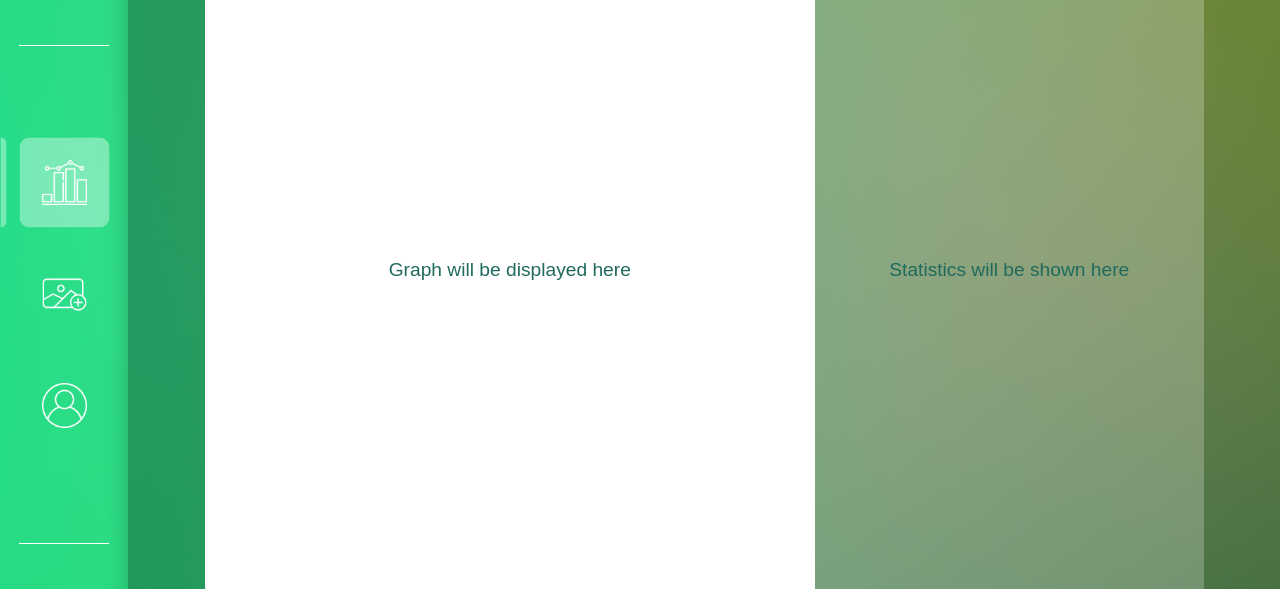
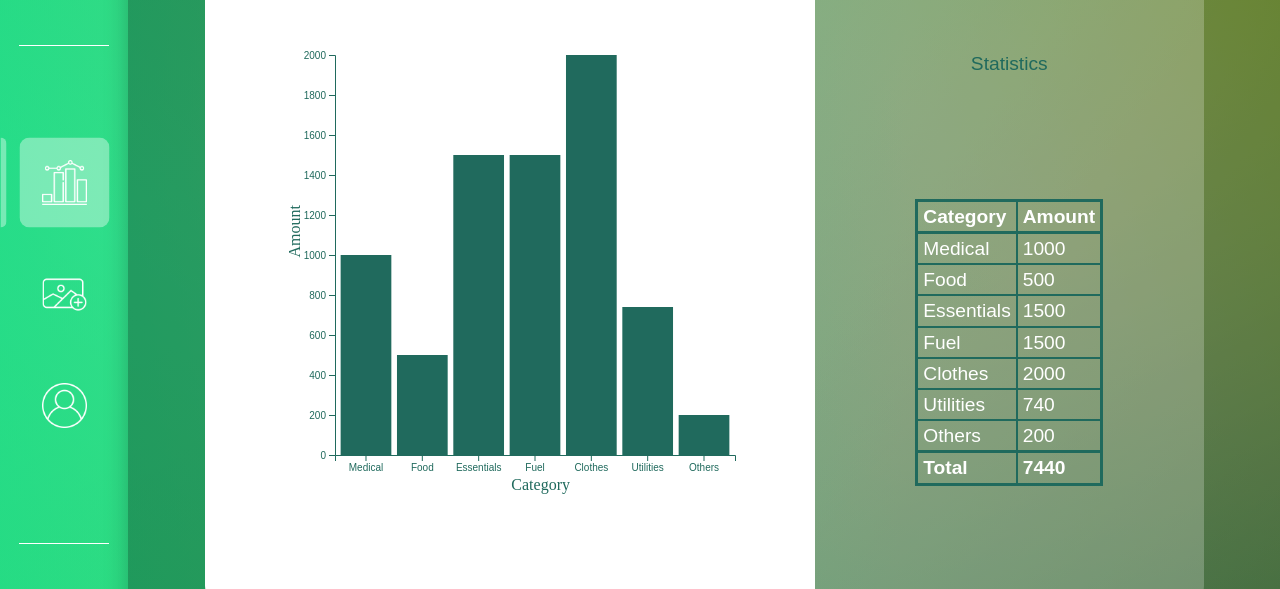
Before and after one commit to Descendents-Of-SkyWalker/SE-Snap-and-Save, a plain HTML site: page index_main.html in a window 1280 px wide. Shown: the part 130-719 px from the top of the page. Drawn offline with nearby package versions, Linux system fonts and the light colour scheme; a web font is replaced by a local one.

Commit message:
data viz on dummy data

```diff
--- /dev/null
+++ b/dummy.csv
@@ -0,0 +1,8 @@
+category,amount
+Medical,1000
+Food,500
+Essentials,1500
+Fuel,1500
+Clothes,2000
+Utilities,740
+Others,200
--- a/index_main.html
+++ b/index_main.html
@@ -8,6 +8,7 @@
     <link rel="stylesheet" href="reset.css">
     <link href="https://fonts.googleapis.com/css2?family=Recursive:wght@300;400;700;900&display=swap" rel="stylesheet">
     <link rel="stylesheet" href="style_main.css">
+    <script src="https://d3js.org/d3.v6.min.js"></script>
     <title>Snap and Save</title>
 </head>
 
@@ -24,10 +25,11 @@
         </div>
         <hr>
         <div class="logout">
-            <img id="icon-logout" src="resources/logout_w.png" alt="Logout">
+            <a href="index_login_signup.html"><img id="icon-logout" src="resources/logout_w.png" alt="Logout"></a>
         </div>
     </nav>
     <div class="container"></div>
+    <script src="visualization.js"></script>
     <script src="script_main.js"></script>
 </body>
 
--- a/script_main.js
+++ b/script_main.js
@@ -43,11 +43,12 @@ function removeAllElements(parent) {
 function addAnalytics() {
     const graph = document.createElement('div');
     graph.classList.add('graph');
-    graph.innerHTML = "Graph will be displayed here";
     container.appendChild(graph);
+    addGraph();
     const stats = document.createElement('div');
     stats.classList.add('stats');
-    stats.innerHTML = "Statistics will be shown here";
+    addStats();
+    stats.innerHTML = "Statistics";
     container.appendChild(stats);
 }
 function addPhoto() {
--- a/style_main.css
+++ b/style_main.css
@@ -82,11 +82,18 @@ hr {
     flex-direction: column;
     align-items: center;
     justify-content: space-evenly;
-    font-size: 1.2rem;
-    color: rgba(32,106,93);
+    font-size: 1rem;
+    color: rgb(32,106,93);
     background-color: white;
     border-top-left-radius: 25px;
     border-bottom-left-radius: 25px;
+}
+.graphbar{
+    fill: rgb(32,106,93);
+    transition: all 0.3s ease;
+}
+.graphbar:hover{
+    fill: #2ec1ac;
 }
 .stats{
     height: 90%;
@@ -96,10 +103,30 @@ hr {
     align-items: center;
     justify-content: space-evenly;
     font-size: 1.2rem;
-    color: rgba(32,106,93);
+    color: rgb(32,106,93);
     background-color: rgba(255, 255, 255, 0.233);
     border-top-right-radius: 25px;
     border-bottom-right-radius: 25px;
+}
+table{
+    border: 2px solid rgb(32,106,93);
+    border-collapse: separate;
+    color: white;
+}
+td{
+    border: 1px solid rgb(32,106,93);
+    border-collapse: separate;
+}
+tr:first-child td{
+    border-bottom-width: 2px;
+    font-weight: bold;
+}
+tr:last-child td{
+    border-top-width: 2px;
+    font-weight: bold;
+}
+td{
+    padding: 5px;
 }
 .photo{
     height: 90%;
@@ -114,7 +141,7 @@ hr {
     font-size: 1.2rem;
     margin: 0px 20px;
     padding: 50px;
-    color: rgba(32,106,93);
+    color: rgb(32,106,93);
 }
 #form-upload, #form-capture{
     height: 40%;
@@ -170,5 +197,5 @@ input[type=file]::file-selector-button{
     font-size: 1.2rem;
     padding: 10px;
     color: white;
-    border-bottom: 2px solid rgba(32,106,93);
+    border-bottom: 2px solid rgb(32,106,93);
 }
--- /dev/null
+++ b/visualization.js
@@ -0,0 +1,97 @@
+function addGraph() {
+    var width = 400,
+        height = 400;
+
+    var x = d3.scaleBand().range([0, width]).padding(0.1);
+    var y = d3.scaleLinear().range([height, 0]);
+
+    var svg = d3.select(".graph").append("svg")
+        .attr("width", width + 60)
+        .attr("height", height + 60)
+        .append("g")
+        .attr("transform", "translate(" + 55 + "," + 15 + ")");
+
+    const dummy = d3.csv("dummy.csv");
+    dummy.then(function (data) {
+        data.forEach(function (d) {
+            d.amount = +d.amount;
+        });
+
+        x.domain(data.map(function (d) { return d.category; }));
+        y.domain([0, d3.max(data, function (d) { return d.amount; })]);
+
+        svg.selectAll(".graphbar")
+            .data(data)
+            .enter().append("rect")
+            .attr("class", "graphbar")
+            .attr("x", function (d) { return x(d.category); })
+            .attr("width", x.bandwidth())
+            .attr("y", function (d) { return y(d.amount); })
+            .attr("height", function (d) { return height - y(d.amount); });
+
+        svg.append("g")
+            .attr("transform", "translate(0," + height + ")")
+            .call(d3.axisBottom(x))
+            .append("text")
+            .attr("y", 35)
+            .attr("x", 235)
+            .attr("text-anchor", "end")
+            .attr("font-size", "1rem")
+            .style("font-family", "Recursive")
+            .style("fill", "rgb(32,106,93)")
+            .text("Category");
+
+        svg.append("g")
+            .call(d3.axisLeft(y).tickFormat(function (d) {
+                return d;
+            }).ticks(10))
+            .append("text")
+            .attr("y", -35)
+            .attr("x", -150)
+            .attr("transform", "rotate(270)")
+            .attr("text-anchor", "end")
+            .attr("font-size", "1rem")
+            .style("font-family", "Recursive")
+            .style("fill", "rgb(32,106,93)")
+            .text("Amount");
+    });
+}
+function addStats() {
+    const dummy = d3.csv("dummy.csv");
+    dummy.then(function (data) {
+        data.forEach(function (d) {
+            d.amount = +d.amount;
+        });
+        const stats = document.querySelector('.stats');
+        const table = document.createElement('table');
+        const thr = document.createElement('tr');
+        const thd1 = document.createElement('td');
+        thd1.innerHTML = "Category";
+        const thd2 = document.createElement('td');
+        thd2.innerHTML = "Amount";
+        thr.appendChild(thd1);
+        thr.appendChild(thd2);
+        table.appendChild(thr);
+        let total = 0;
+        for (var i = 0; i < data.length; i++) {
+            const tr = document.createElement('tr');
+            const td1 = document.createElement('td');
+            td1.innerHTML = data[i].category;
+            const td2 = document.createElement('td');
+            td2.innerHTML = data[i].amount;
+            tr.appendChild(td1);
+            tr.appendChild(td2);
+            table.appendChild(tr);
+            total += data[i].amount
+        }
+        const tr = document.createElement('tr');
+        const td1 = document.createElement('td');
+        td1.innerHTML = "Total";
+        const td2 = document.createElement('td');
+        td2.innerHTML = total;
+        tr.appendChild(td1);
+        tr.appendChild(td2);
+        table.appendChild(tr);
+        stats.appendChild(table);
+    });
+}
```
Also changed, not shown: backend/package.json (line endings or trailing spaces), 1 other file.
